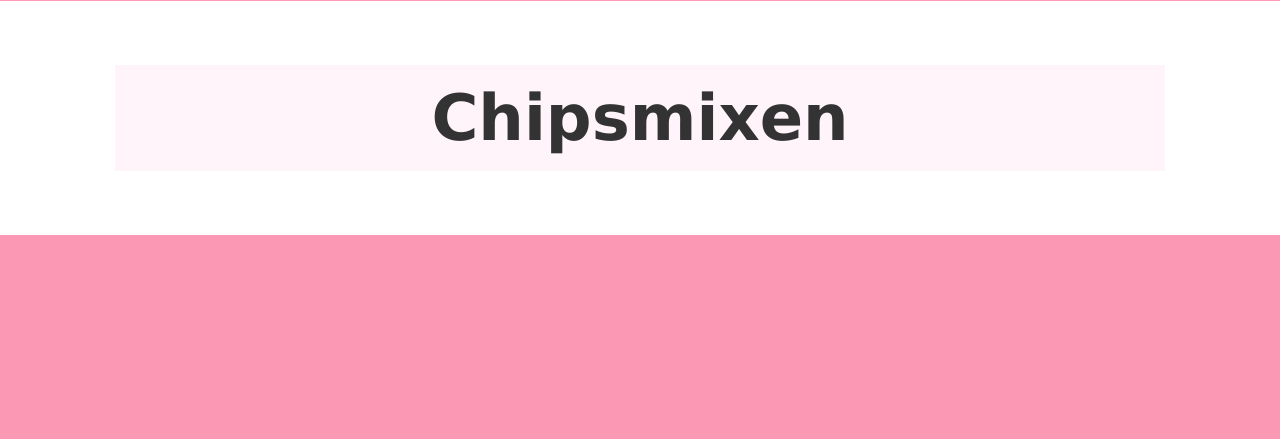
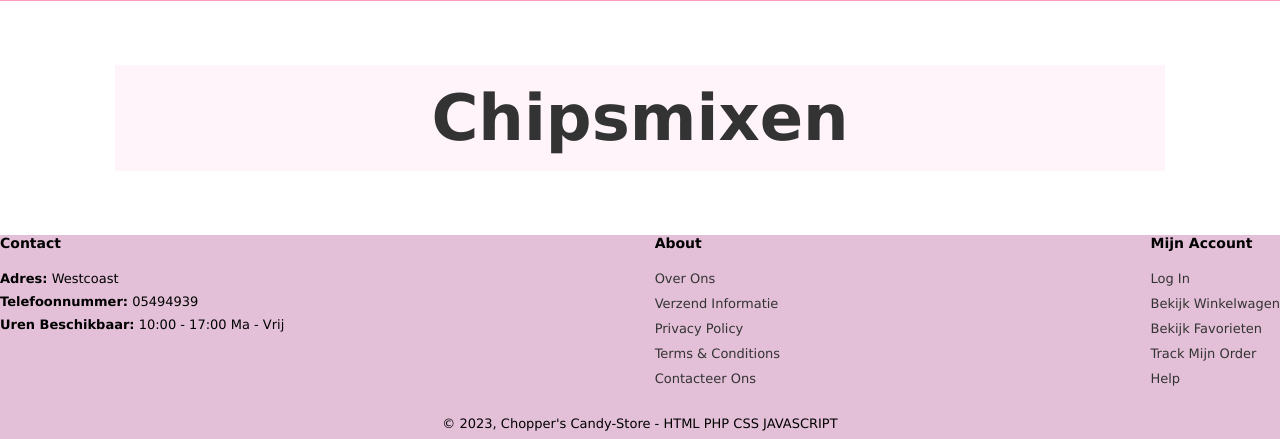
Before and after one commit to Keremttc/Candy-Store-examen-project, a PHP site: page /chips.php in a window 1280 px wide. Shown: the part 799-1238 px from the top of the page. Before the commit the page ends 1034 px from the top, so only its background shows below. Run offline with PHP 8.4, Linux system fonts and the light colour scheme; data that the repository does not hold is empty.

Commit message:
Footer bij alle bestanden toegevoegd

```diff
--- a/chips.php
+++ b/chips.php
@@ -100,5 +100,43 @@
 
   <!-- product sectie eindigt -->
 
+    <!-- footer sectie begint -->
+
+    <footer class="footer">
+      <div class="col">
+        <h4>contact</h4>
+        <p><strong>Adres:</strong> Westcoast</p>
+        <p><strong>Telefoonnummer:</strong> 05494939</p>
+        <p><strong>Uren beschikbaar:</strong> 10:00 - 17:00 Ma - Vrij</p>
+      </div>
+
+
+      <div class="col">
+        <h4>About</h4>
+        <a href="#">Over ons</a>
+        <a href="#">Verzend informatie</a>
+        <a href="#">Privacy Policy</a>
+        <a href="#">Terms & Conditions</a>
+        <a href="contact.php">Contacteer ons</a>
+      </div>
+
+
+      <div class="col">
+        <h4>Mijn account</h4>
+        <a href="#">Log in</a>
+        <a href="#">Bekijk winkelwagen</a>
+        <a href="#">Bekijk favorieten</a>
+        <a href="#">Track mijn order</a>
+        <a href="contact.php">Help</a>
+      </div>
+
+      <div class="copyright">
+        <p> © 2023, Chopper's Candy-Store - HTML PHP CSS JAVASCRIPT</p>
+        <div>
+
+    </footer>
+
+    <!-- footer sectie eindigt -->
+
 </body>
 </html>
--- a/style.css
+++ b/style.css
@@ -407,6 +407,7 @@ header .fa-bars{
         display: flex;
         flex-wrap: wrap;
         justify-content: space-between;
+        background-color: #e3c0d8;
       }
 
       footer .col {
```
Also changed, not shown: home.php (+1 -17 lines), snoep.php (+39 -0 lines), softdrink.php (+39 -0 lines).
